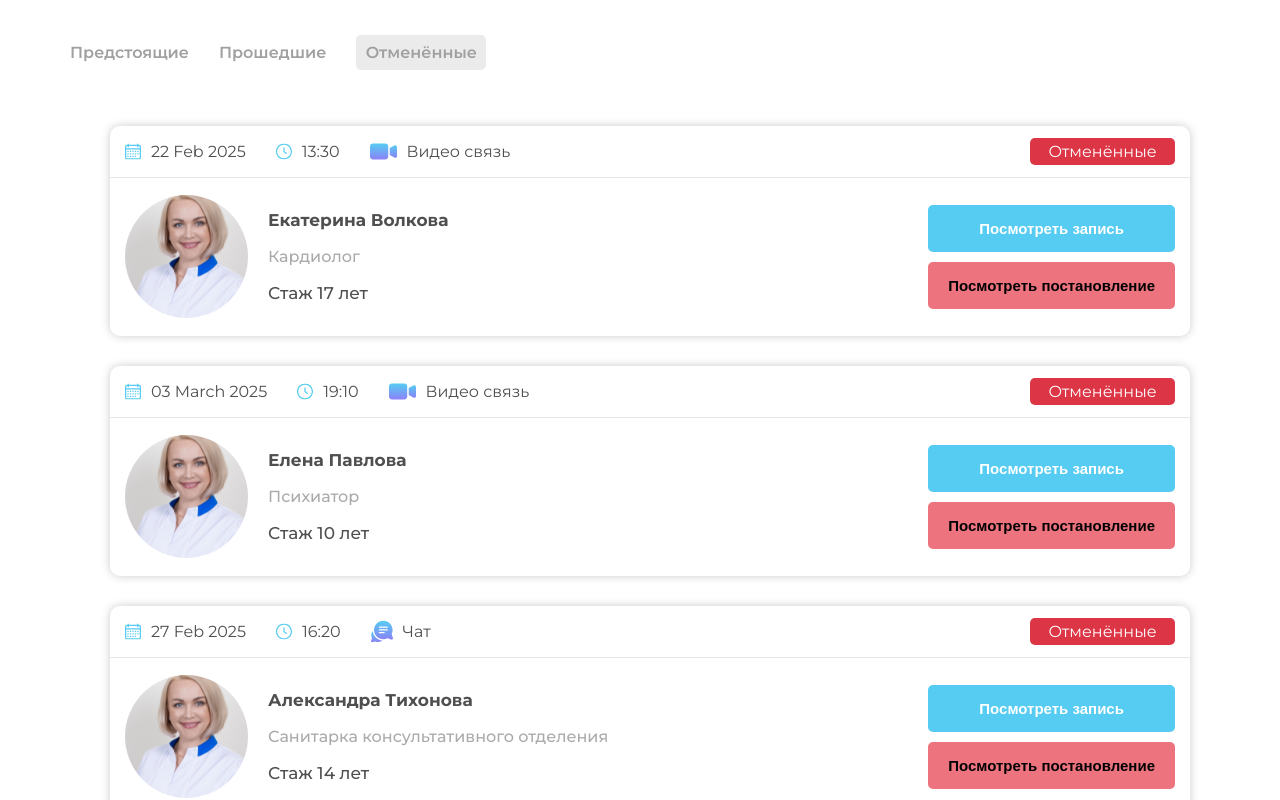
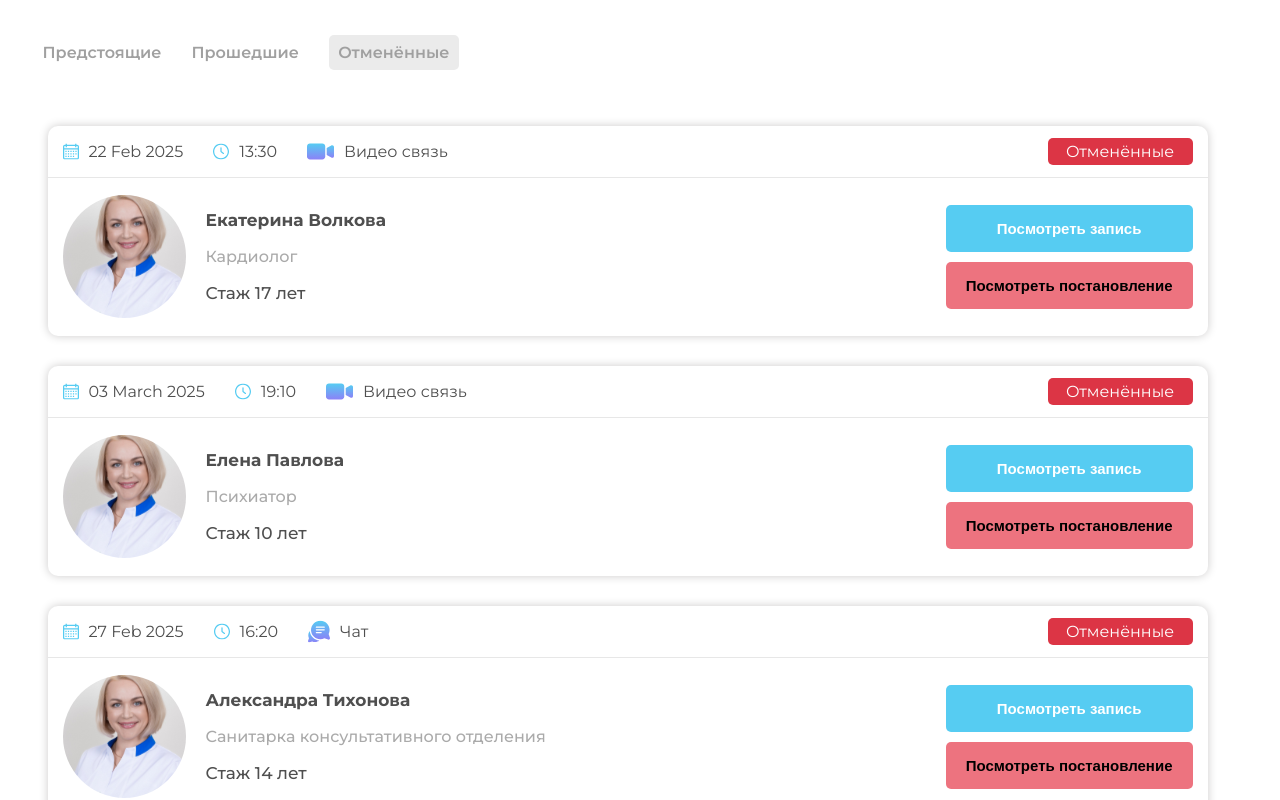
Before and after one commit to varspijoyan/allo-doc-project, a React (Create React App) app: page /appointments/cancelled in a window 1280 px wide. Shown: the part 1400-2200 px from the top of the page. Built offline with nearby package versions, Linux system fonts and the light colour scheme.

Commit message:
Added fixes in Appointment.css file

```diff
--- a/src/styles/AppointmentList.css
+++ b/src/styles/AppointmentList.css
@@ -60,12 +60,12 @@
 }
 
 .appointment {
-    width: 100%;
+    width: 1160px;
     background-color: white;
     height: 210px;
     box-shadow: 0px 0px 10px rgb(204, 203, 203);
     border-radius: 10px;
-    margin-left: 20px;
+    margin-left: -25px;
     margin-bottom: 30px;
 }
 
```
